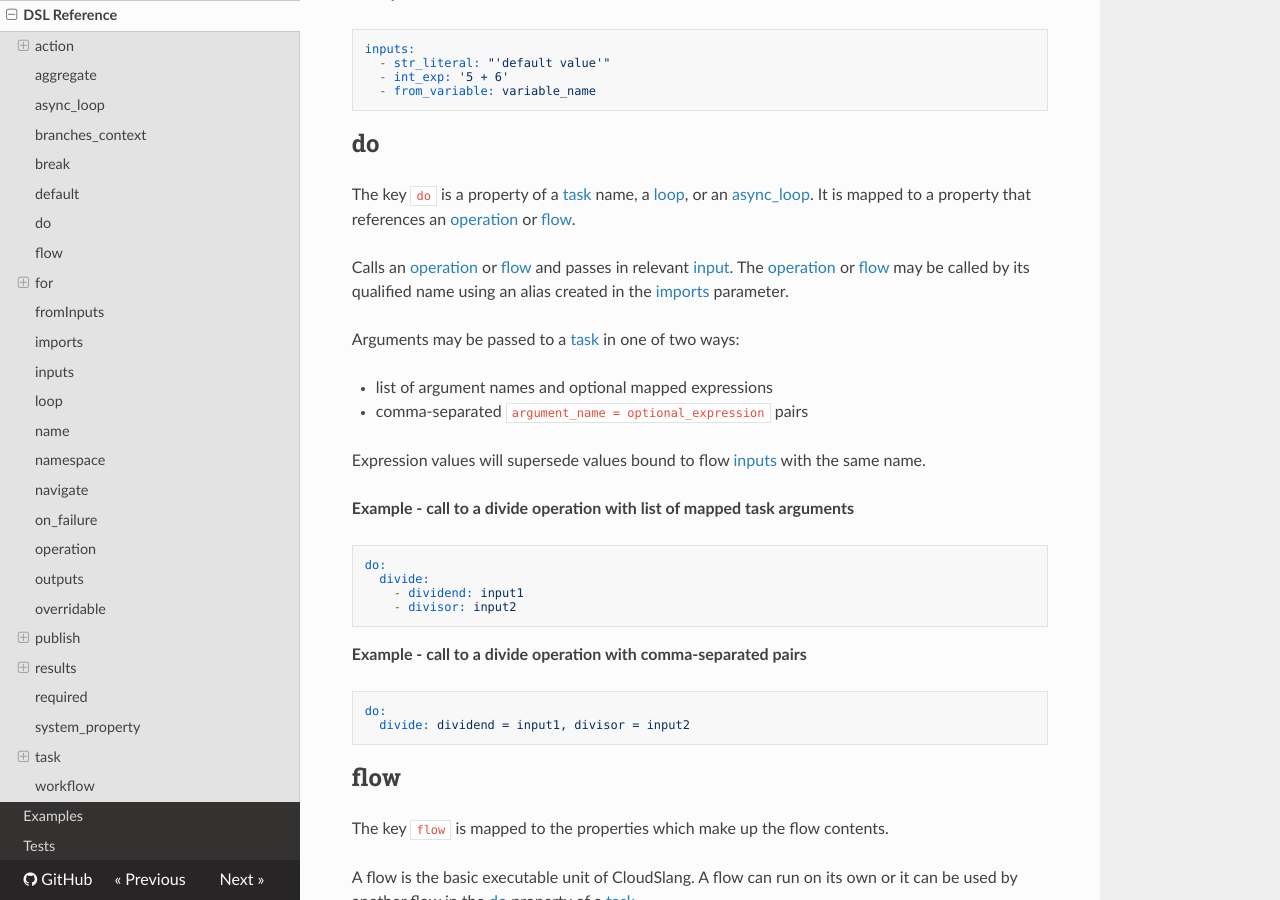
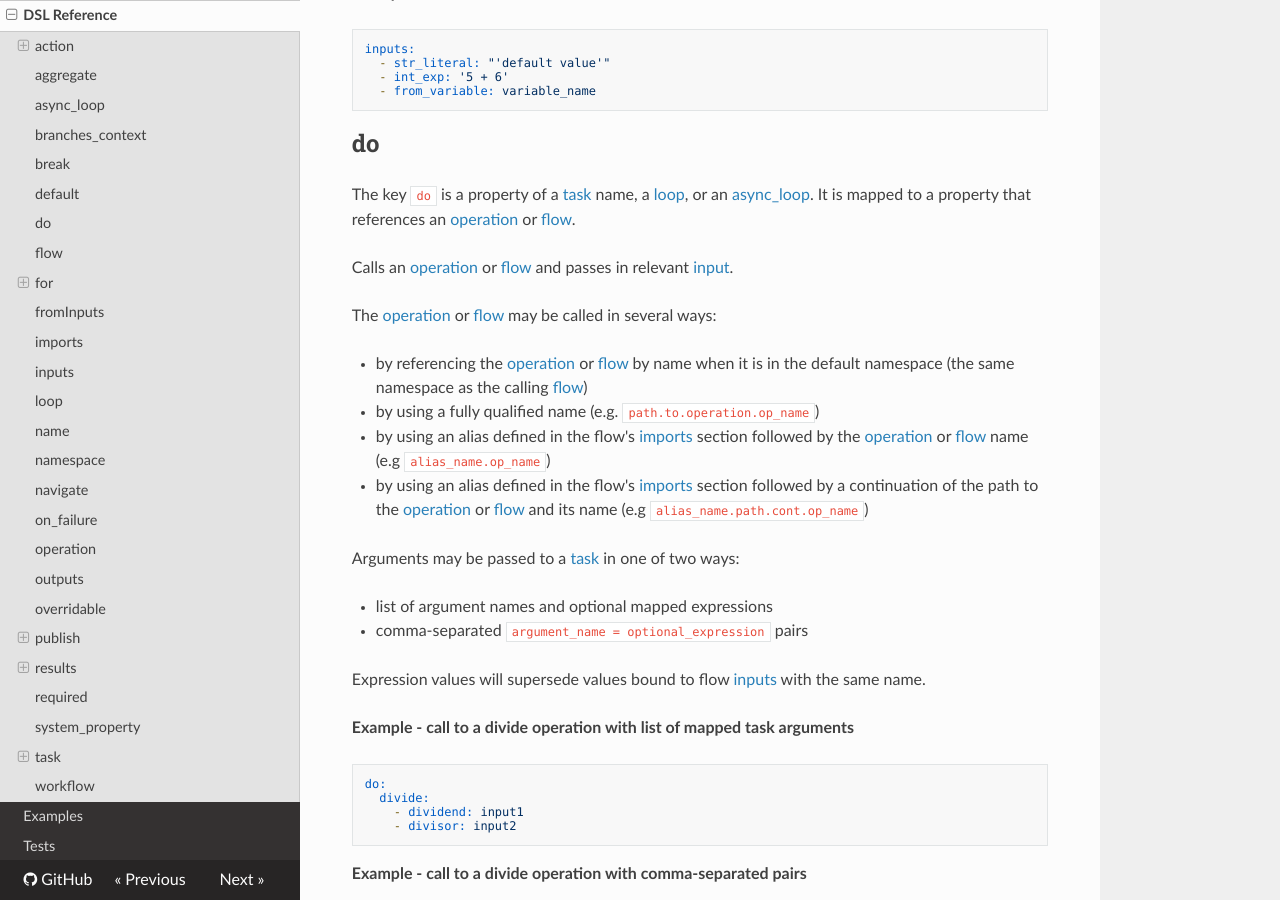
Before and after one commit to CloudSlang/docs, an MkDocs documentation site: the page built from docs/cloudslang_dsl_reference.md, in a window 1280 px wide and 900 px high, scrolled down 8264 px. Built offline with MkDocs 1.6.1, drawn with Linux system fonts in a browser that asks for light colours; nearby versions of some CDN libraries; old or Windows-style settings are respelled for this version of MkDocs; some of the changed text lies outside the part shown.

Commit message:
added operation path options
Signed-off-by: Sam Markowitz <sam.markowitz@hp.com>

```diff
--- a/docs/cloudslang_dsl_reference.md
+++ b/docs/cloudslang_dsl_reference.md
@@ -349,7 +349,14 @@ inputs:
 The key `do` is a property of a [task](#task) name, a [loop](#loop), or an [async_loop](#async_loop).
 It is mapped to a property that references an [operation](#operation) or [flow](#flow).
 
-Calls an [operation](#operation) or [flow](#flow) and passes in relevant [input](#inputs). The [operation](#operation) or [flow](#flow) may be called by its qualified name using an alias created in the [imports](#imports) parameter.
+Calls an [operation](#operation) or [flow](#flow) and passes in relevant [input](#inputs).
+
+The [operation](#operation) or [flow](#flow) may be called in several ways:
+
++ by referencing the [operation](#operation) or [flow](#flow) by name when it is in the default namespace (the same namespace as the calling [flow](#flow))
++ by using a fully qualified name (e.g. `path.to.operation.op_name`)
++ by using an alias defined in the flow's [imports](#imports) section followed by the [operation](#operation) or [flow](#flow) name (e.g `alias_name.op_name`)
++ by using an alias defined in the flow's [imports](#imports) section followed by a continuation of the path to the [operation](#operation) or [flow](#flow) and its name (e.g `alias_name.path.cont.op_name`)
 
 Arguments may be passed to a [task](#task) in one of two ways:
 
```
Also changed, not shown: other parts of docs/cloudslang_dsl_reference.md (+1 -1 lines).
